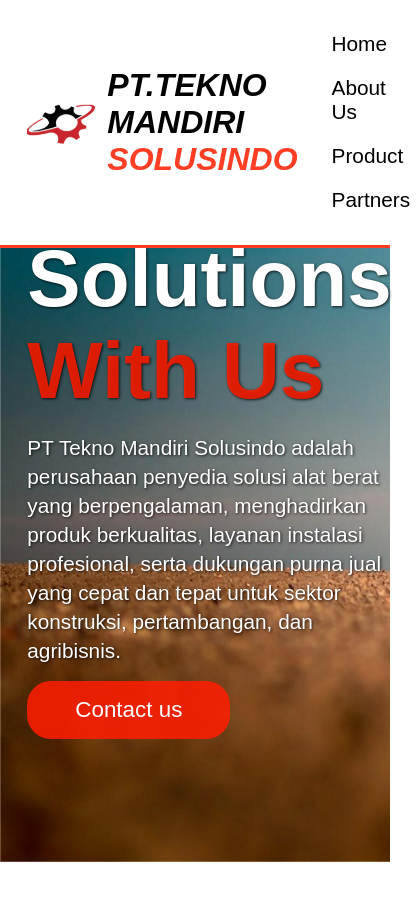
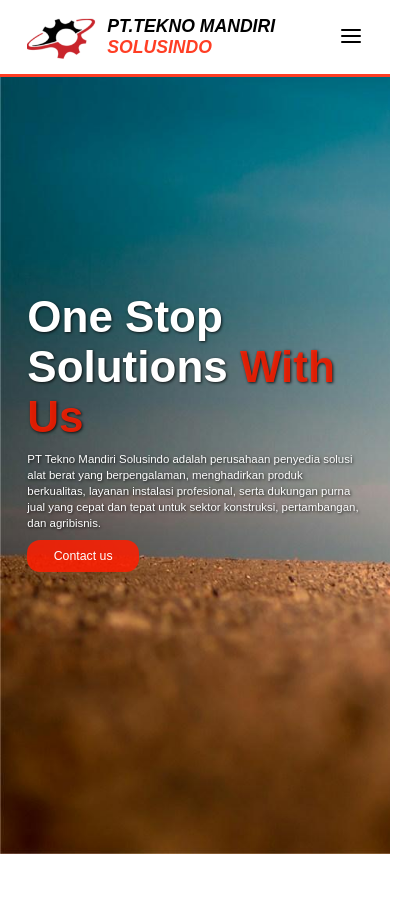
Before and after one commit to AnggaNugraha098/tekno-mandiri-solusindo, a plain HTML site: page index.html in a window 390 px wide. Shown: the top 900 px of the page, 419 px wide, since content can reach past the window. Drawn offline with nearby package versions, Linux system fonts and the light colour scheme.

Commit message:
nambahin menu

```diff
--- a/index.html
+++ b/index.html
@@ -54,7 +54,8 @@
       </main>
     </section>
     <!-- Hero Section End -->
-
+    <!-- My JavaScript -->
+    <script src="js/script.js"></script>
     <!-- Feather Icons -->
     <script>
       feather.replace();
--- /dev/null
+++ b/js/script.js
@@ -0,0 +1,18 @@
+//toggle class active
+
+const navbarNav = document.querySelector(".navbar-nav");
+
+//ketika hamburger menu di klik
+document.querySelector("#hamburger-menu").onclick = () => {
+  navbarNav.classList.toggle("active");
+};
+
+// untuk menghilangkan side bar dengan cara klik di luar side bar
+
+const hamburger = document.querySelector("#hamburger-menu");
+
+document.addEventListener("click", function (e) {
+  if (!hamburger.contains(e.target) && !navbarNav.contains(e.target)) {
+    navbarNav.classList.remove("active");
+  }
+});
--- a/style.css
+++ b/style.css
@@ -137,3 +137,54 @@ body {
   border-radius: 1.5rem;
   box-shadow: 10px 10px 30px rgba(255, 255, 255, 0);
 }
+
+/*Media Queries*/
+
+/*Laptop*/
+@media (max-width: 1336px) {
+  html {
+    font-size: 75%;
+  }
+}
+/*Tablet*/
+@media (max-width: 768px) {
+  html {
+    font-size: 62.5%;
+  }
+  .navbar .navbar-items {
+    display: inline-block;
+  }
+
+  .navbar .navbar-items a {
+    color: black;
+  }
+  .navbar .navbar-nav {
+    position: absolute;
+    top: 100%;
+    right: -100%;
+    background-color: #fff;
+    width: 30rem;
+    height: 100vh;
+    transition: 0.3;
+  }
+
+  .navbar .navbar-nav.active {
+    right: 0%;
+  }
+  .navbar .navbar-nav a {
+    color: black;
+    display: flex;
+    margin: 1.5rem;
+    padding: 0.5rem;
+    font-size: 2rem;
+    width: 10rem;
+    transition: 0.3 all;
+  }
+
+  /*Handphone*/
+  @media (max-width: 450px) {
+    html {
+      font-size: 55%;
+    }
+  }
+}
```
